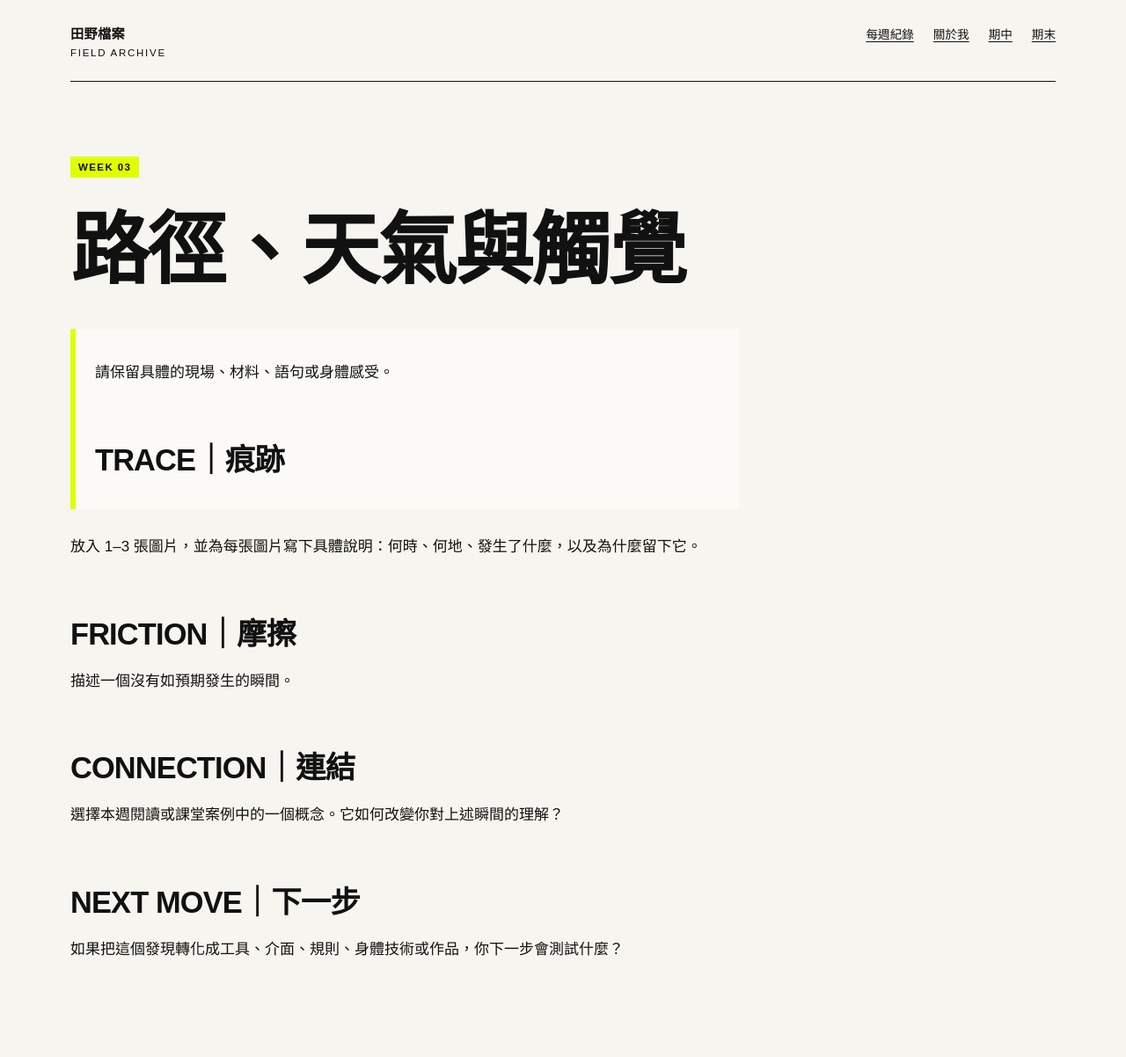
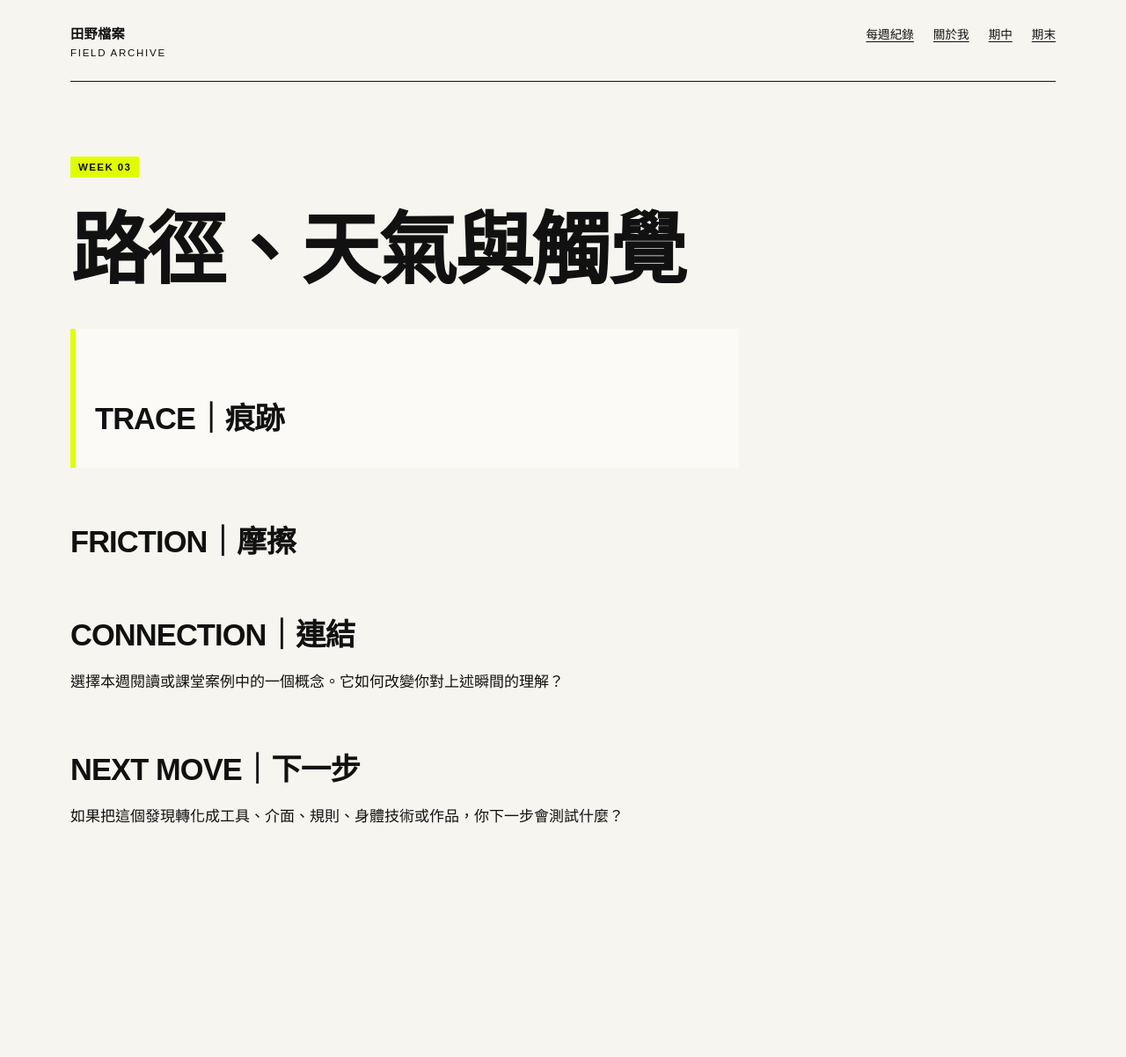
Before and after one commit to liki1928/fieldworkarchive, a Jekyll site: the page built from weeks/week-03.md, in a window 1280 px wide. Shown: the whole page at 88% size. Built offline with Jekyll 4.4.1, drawn with Linux system fonts in a browser that asks for light colours; after the commit the page ends 1051 px from its top, so only the background shows below that.

Commit message:
Update week-03.md

```diff
--- a/weeks/week-03.md
+++ b/weeks/week-03.md
@@ -6,15 +6,15 @@ permalink: /weeks/week-03/
 <span class="label">WEEK 03</span>
 
 # 路徑、天氣與觸覺
-
-> 請保留具體的現場、材料、語句或身體感受。
+<!-- 請保留具體的現場、材料、語句或身體感受。 -->
+>
 ## TRACE｜痕跡
 
-放入 1–3 張圖片，並為每張圖片寫下具體說明：何時、何地、發生了什麼，以及為什麼留下它。
+<!-- 放入 1–3 張圖片，並為每張圖片寫下具體說明：何時、何地、發生了什麼，以及為什麼留下它。 -->
 
 ## FRICTION｜摩擦
 
-描述一個沒有如預期發生的瞬間。
+<!-- 描述一個沒有如預期發生的瞬間。 -->
 
 ## CONNECTION｜連結
 
```
